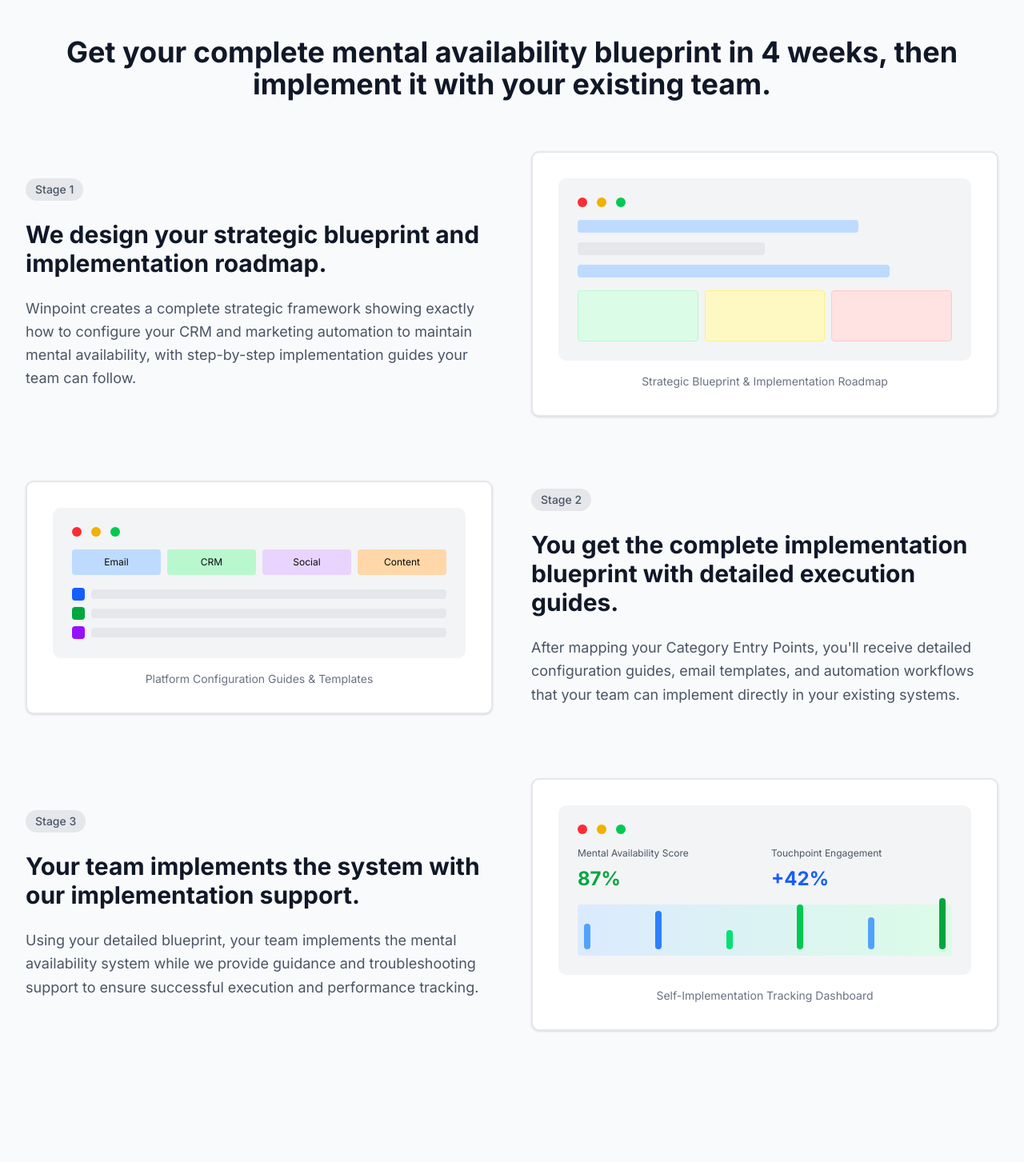
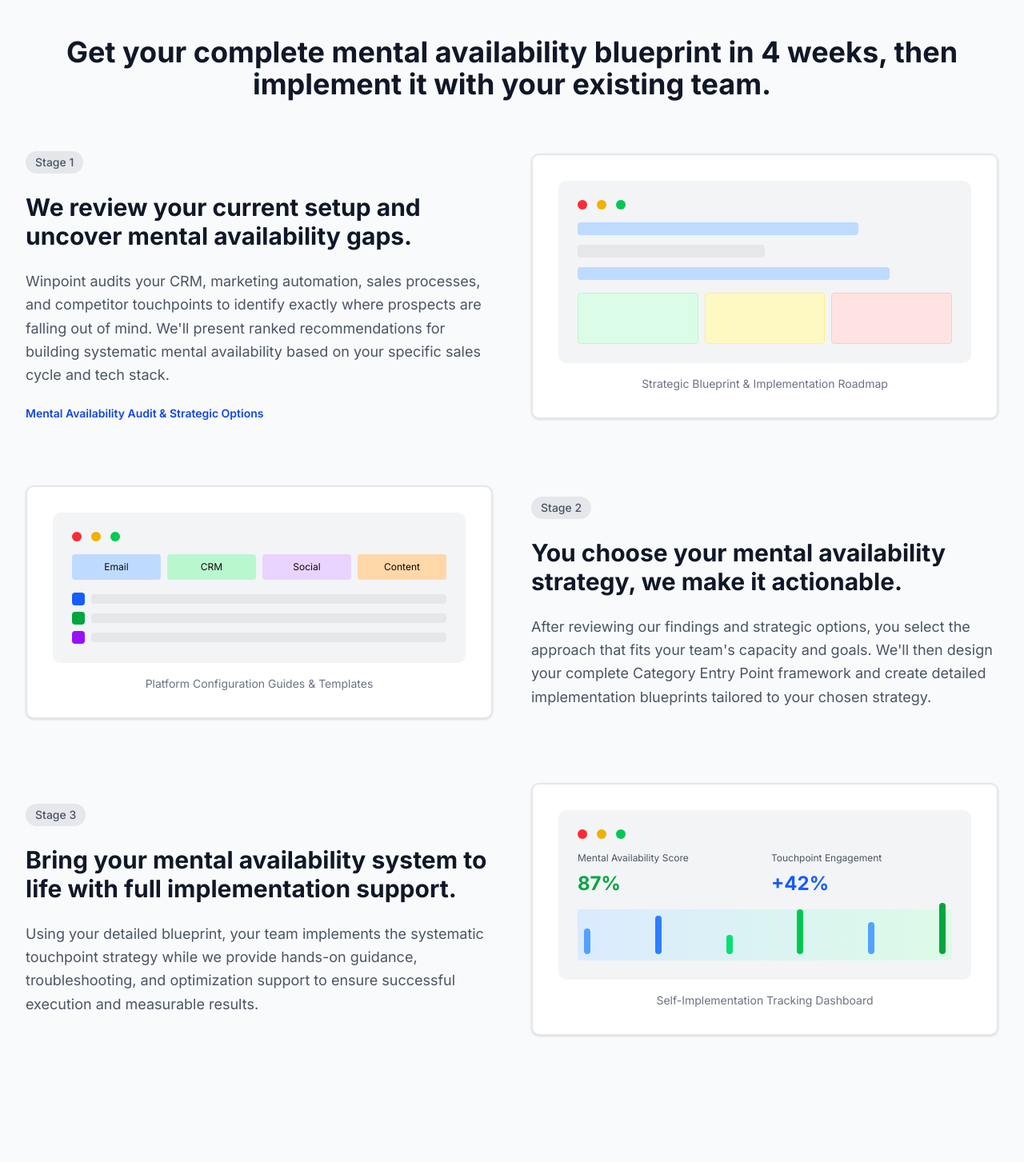
Before and after one commit to ymar/winpoint.nl, a Next.js app: page / in a window 1280 px wide. Shown: the part 2042-3495 px from the top of the page at 80% size. Built offline with nearby package versions, Linux system fonts and the light colour scheme.

Commit message:
Update page.tsx

```diff
--- a/app/page.tsx
+++ b/app/page.tsx
@@ -204,11 +204,12 @@ export default function HomePage() {
                   <span className="text-sm font-medium text-gray-600 bg-gray-200 px-3 py-1 rounded-full">Stage 1</span>
                 </div>
                 <h3 className="text-3xl font-bold text-gray-900">
-                  We design your strategic blueprint and implementation roadmap.
+                  We review your current setup and uncover mental availability gaps.
                 </h3>
                 <p className="text-lg text-gray-600 leading-relaxed">
-                  Winpoint creates a complete strategic framework showing exactly how to configure your CRM and marketing automation to maintain mental availability, with step-by-step implementation guides your team can follow.
+                  Winpoint audits your CRM, marketing automation, sales processes, and competitor touchpoints to identify exactly where prospects are falling out of mind. We&apos;ll present ranked recommendations for building systematic mental availability based on your specific sales cycle and tech stack.
                 </p>
+                <p className="text-sm text-blue-700 font-semibold mt-2">Mental Availability Audit & Strategic Options</p>
               </div>
               <div className="bg-white p-8 rounded-lg border-2 border-gray-200 shadow-sm">
                 <div className="bg-gray-100 rounded-lg p-6 mb-4">
@@ -239,10 +240,10 @@ export default function HomePage() {
                   <span className="text-sm font-medium text-gray-600 bg-gray-200 px-3 py-1 rounded-full">Stage 2</span>
                 </div>
                 <h3 className="text-3xl font-bold text-gray-900">
-                  You get the complete implementation blueprint with detailed execution guides.
+                  You choose your mental availability strategy, we make it actionable.
                 </h3>
                 <p className="text-lg text-gray-600 leading-relaxed">
-                  After mapping your Category Entry Points, you&apos;ll receive detailed configuration guides, email templates, and automation workflows that your team can implement directly in your existing systems.
+                  After reviewing our findings and strategic options, you select the approach that fits your team&apos;s capacity and goals. We&apos;ll then design your complete Category Entry Point framework and create detailed implementation blueprints tailored to your chosen strategy.
                 </p>
               </div>
               <div className="lg:order-1 bg-white p-8 rounded-lg border-2 border-gray-200 shadow-sm">
@@ -286,10 +287,10 @@ export default function HomePage() {
                   <span className="text-sm font-medium text-gray-600 bg-gray-200 px-3 py-1 rounded-full">Stage 3</span>
                 </div>
                 <h3 className="text-3xl font-bold text-gray-900">
-                  Your team implements the system with our implementation support.
+                  Bring your mental availability system to life with full implementation support.
                 </h3>
                 <p className="text-lg text-gray-600 leading-relaxed">
-                  Using your detailed blueprint, your team implements the mental availability system while we provide guidance and troubleshooting support to ensure successful execution and performance tracking.
+                  Using your detailed blueprint, your team implements the systematic touchpoint strategy while we provide hands-on guidance, troubleshooting, and optimization support to ensure successful execution and measurable results.
                 </p>
               </div>
               <div className="bg-white p-8 rounded-lg border-2 border-gray-200 shadow-sm">
```
